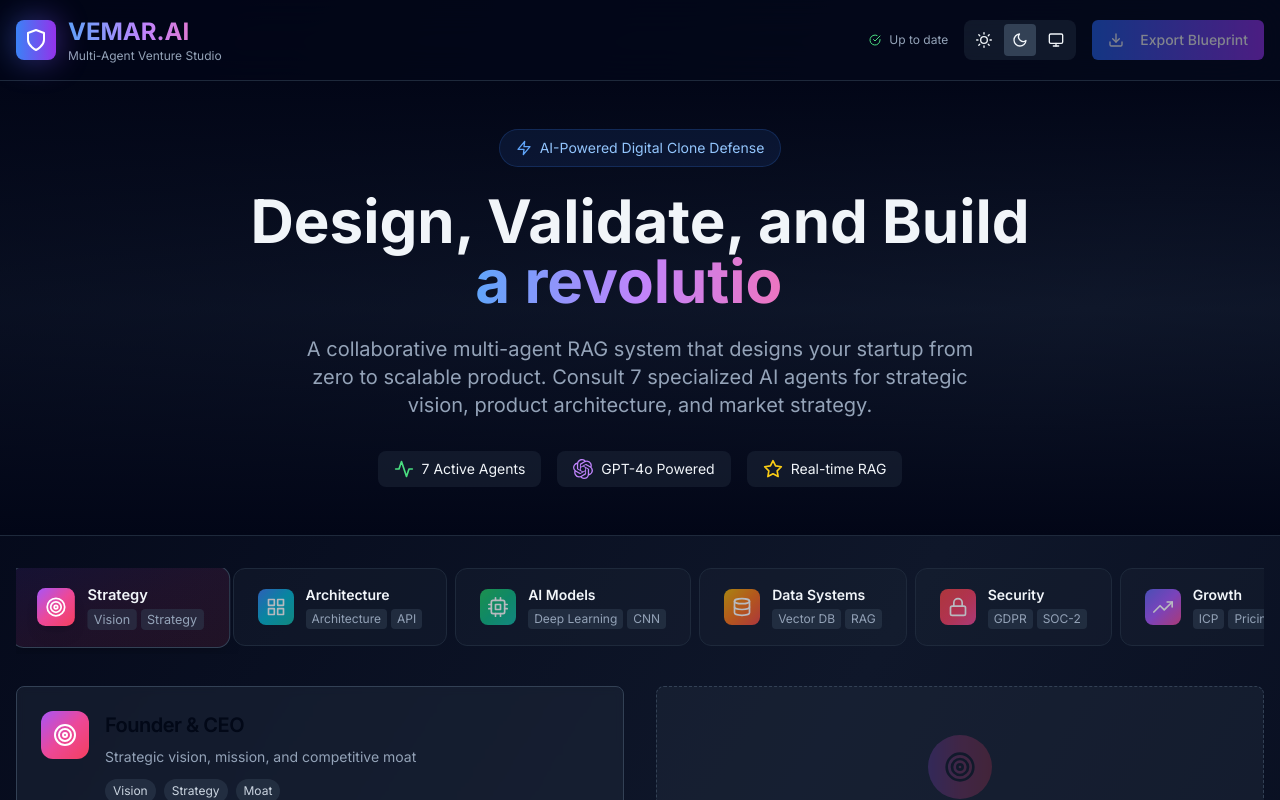
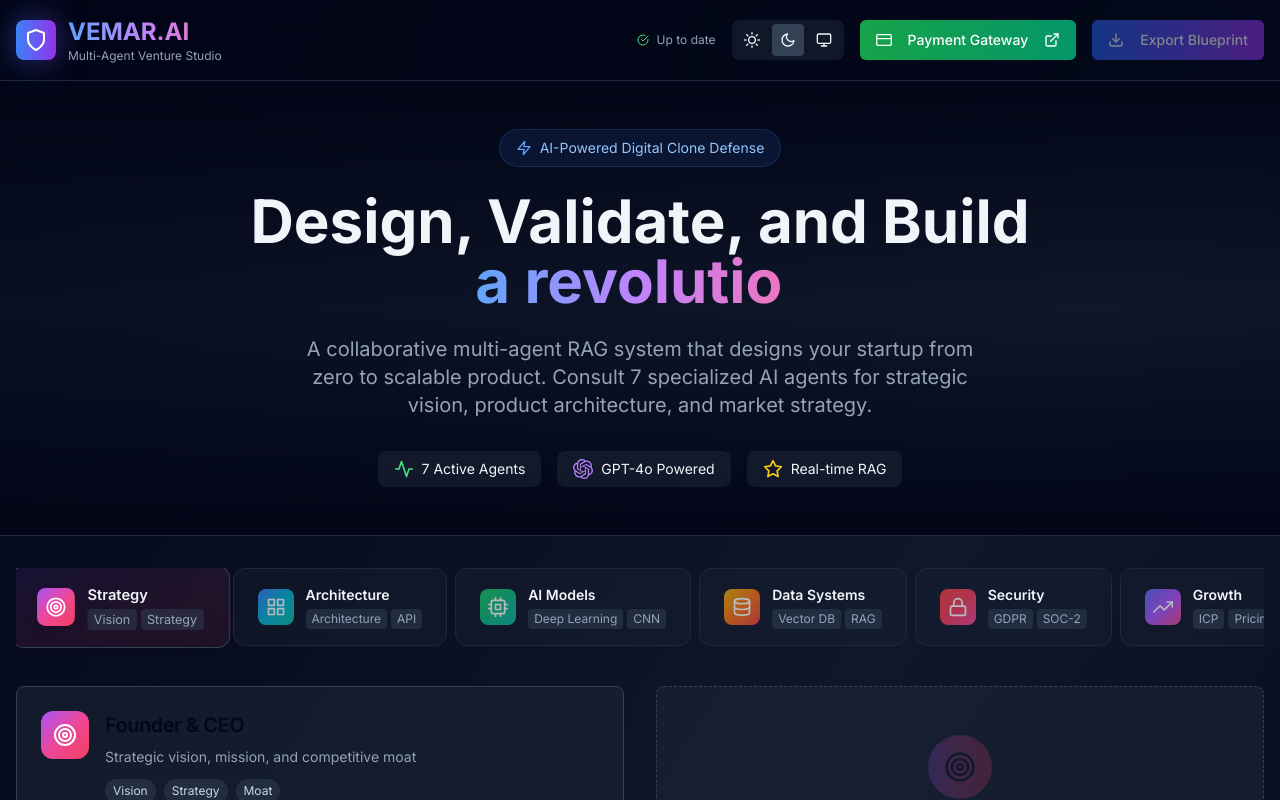
Before and after one commit to Lyzr-Apps/vemar-blueprint-epic-club, a Next.js app: page / in a window 1280 px wide. Shown: the top 800 px of the page. Built offline with nearby package versions, Linux system fonts and the light colour scheme.

Commit message:
feat: added Payment Gateway link to app header with custom styling and functionality

```diff
--- a/app/page.tsx
+++ b/app/page.tsx
@@ -11,7 +11,8 @@ import {
   FiDollarSign, FiDownload, FiFileText, FiCheckCircle,
   FiAlertCircle, FiLoader, FiZap, FiBriefcase, FiTarget,
   FiGrid, FiLayers, FiActivity, FiStar, FiTrendingDown,
-  FiMoon, FiSun, FiMonitor, FiSend, FiRefreshCw, FiMaximize2
+  FiMoon, FiSun, FiMonitor, FiSend, FiRefreshCw, FiMaximize2,
+  FiCreditCard, FiExternalLink
 } from 'react-icons/fi'
 import {
   SiOpenai, SiPython, SiTypescript, SiReact, SiDocker, SiKubernetes
@@ -465,6 +466,15 @@ export default function VemarAIStudio() {
               </div>
 
               <Button
+                onClick={() => window.open('https://pay.lyzr.ai', '_blank')}
+                className="bg-gradient-to-r from-green-600 to-emerald-600 hover:from-green-700 hover:to-emerald-700 text-white border-0"
+              >
+                <FiCreditCard className="w-4 h-4 mr-2" />
+                Payment Gateway
+                <FiExternalLink className="w-3 h-3 ml-2" />
+              </Button>
+
+              <Button
                 onClick={handleExportBlueprint}
                 disabled={!hasHistory}
                 className="bg-gradient-to-r from-blue-600 to-purple-600 hover:from-blue-700 hover:to-purple-700 text-white border-0"
```
